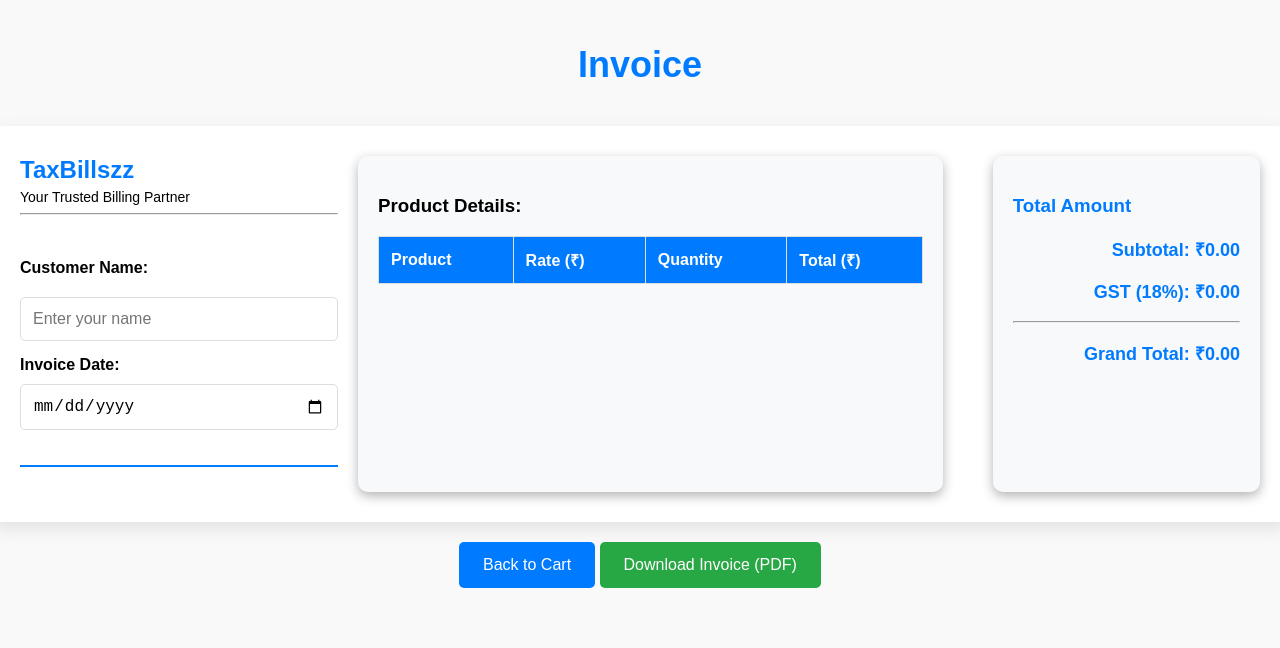
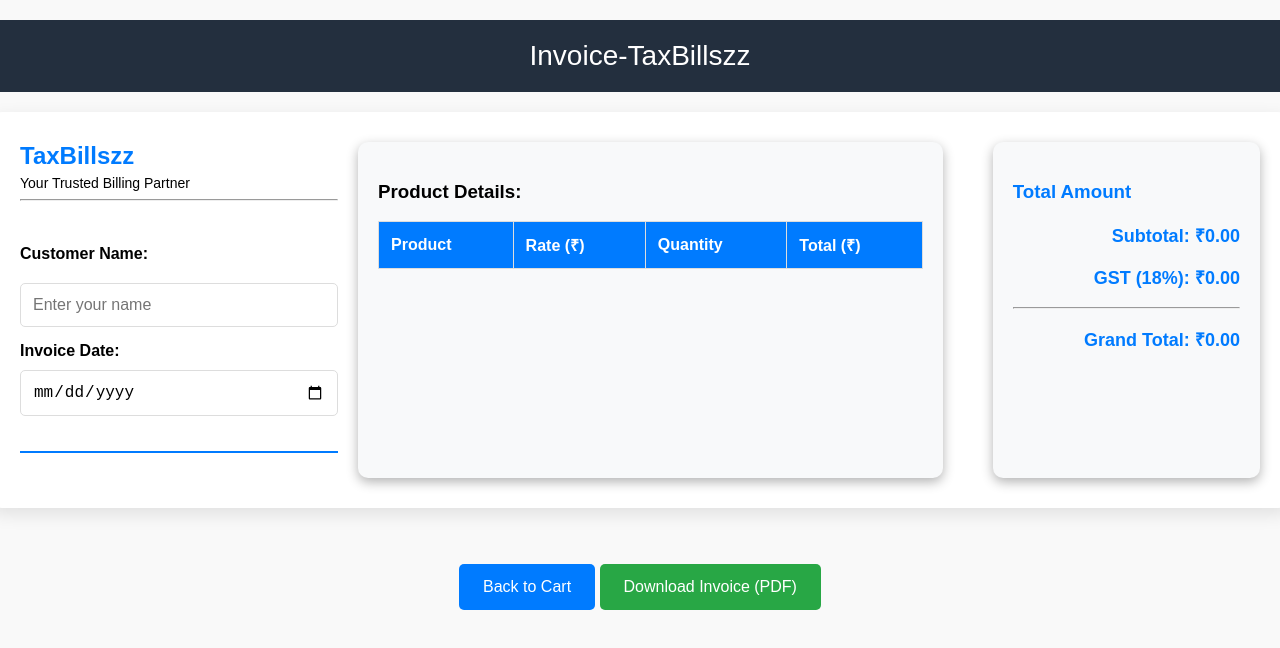
Before and after one commit to AbhayMahalle/PythonCP-ExpiryAlert, a plain HTML site: page billing.html in a window 1280 px wide. Drawn offline with nearby package versions, Linux system fonts and the light colour scheme.

Commit message:
Update billing.html

```diff
--- a/billing.html
+++ b/billing.html
@@ -13,14 +13,16 @@
             display: flex;
             flex-direction: column;
             align-items: center;
-            min-height: 100vh;
         }
 
-        h1 {
+        header {
+            width: 100%;
+            background: #232f3e;
+            padding: 20px;
+            color: white;
+            font-size: 28px;
             text-align: center;
-            font-size: 36px;
-            margin-bottom: 20px;
-            color: #007bff;
+            margin-top: 0;
         }
 
         .invoice-container {
@@ -174,7 +176,9 @@
 </head>
 <body>
 
-    <h1>Invoice</h1>
+    <header>
+        Invoice-TaxBillszz
+    </header>
     <div class="invoice-container" id="invoice-container">
         <div class="invoice-header">
             <div class="company-info">
@@ -222,7 +226,9 @@
 
     </div>
     <div>
+        <br><br>
         <button class="back" onclick="window.location.href='cartpage.html'">Back to Cart</button>
+
         <button onclick="downloadInvoice()">Download Invoice (PDF)</button>
     </div>
     <script src="https://cdnjs.cloudflare.com/ajax/libs/jspdf/2.5.1/jspdf.umd.min.js"></script>
```
